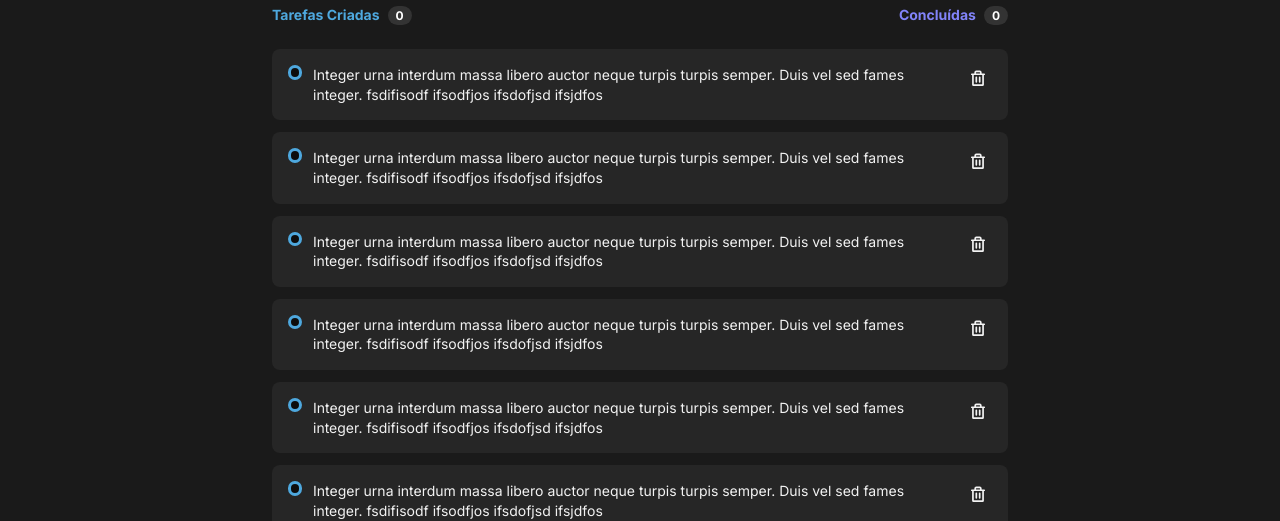
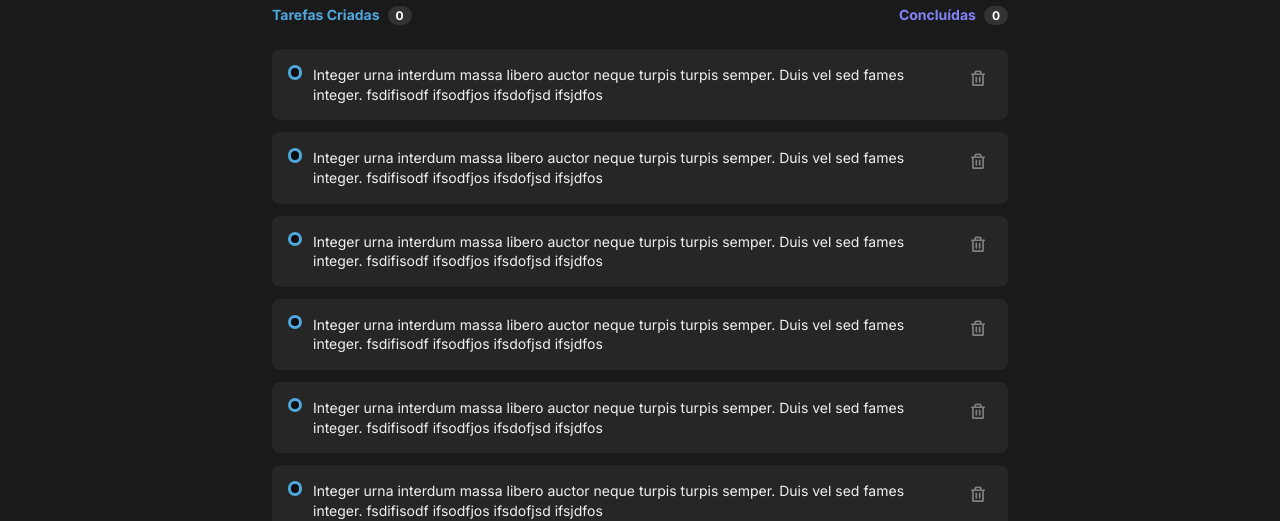
Before and after one commit to adonisamarante/todo-tasks-list-dsf, a React (Vite) app: page / in a window 1280 px wide. Shown: the part 285-806 px from the top of the page. Built offline with nearby package versions, Linux system fonts and the light colour scheme.

Commit message:
style: button delete color

```diff
--- a/src/components/ButtonDelete.tsx
+++ b/src/components/ButtonDelete.tsx
@@ -4,7 +4,7 @@ import styles from "./ButtonDelete.module.css"
 export function ButtonDelete() {
   return (
     <button className={styles.button}>
-      <Trash size={18} weight="bold" />
+      <Trash size={18} weight="bold" color="#808080" />
     </button>
   )
 }
```
